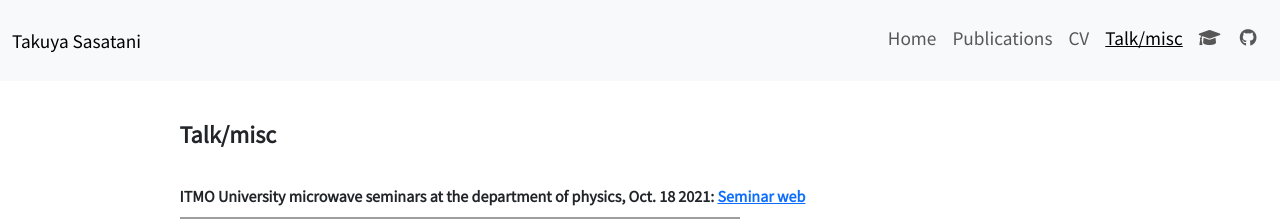
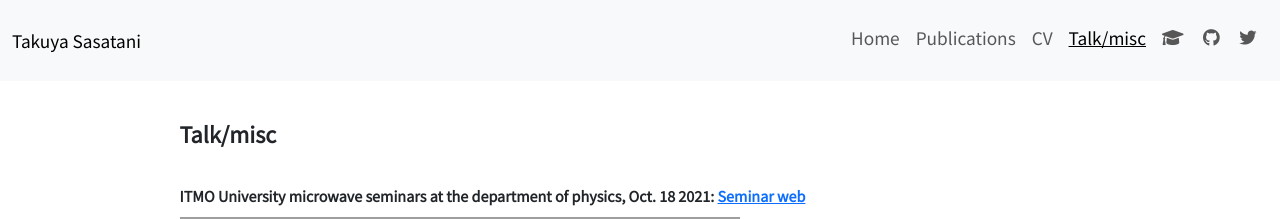
Before and after one commit to t-sasatani/t-sasatani.github.io, a Jekyll site: the page built from _pages/misc.md, in a window 1280 px wide. Shown: the top 219 px of the page. Built offline with Jekyll 4.4.1, drawn with Linux system fonts in a browser that asks for light colours; grey boxes are pictures that could not be loaded.

Commit message:
add twitter

```diff
--- a/_layouts/default.html
+++ b/_layouts/default.html
@@ -54,6 +54,11 @@
                 <i class="fab fa-github"></i>&thinsp;
               </a>
             </li>
+            <li class="nav-item">
+              <a class="nav-link" href="https://x.com/takuyasasatani" target="_blank" aria-label="Twitter">
+                <i class="fab fa-twitter"></i>&thinsp;
+              </a>
+            </li>
           </ul>
         </div>
       </div>
```
